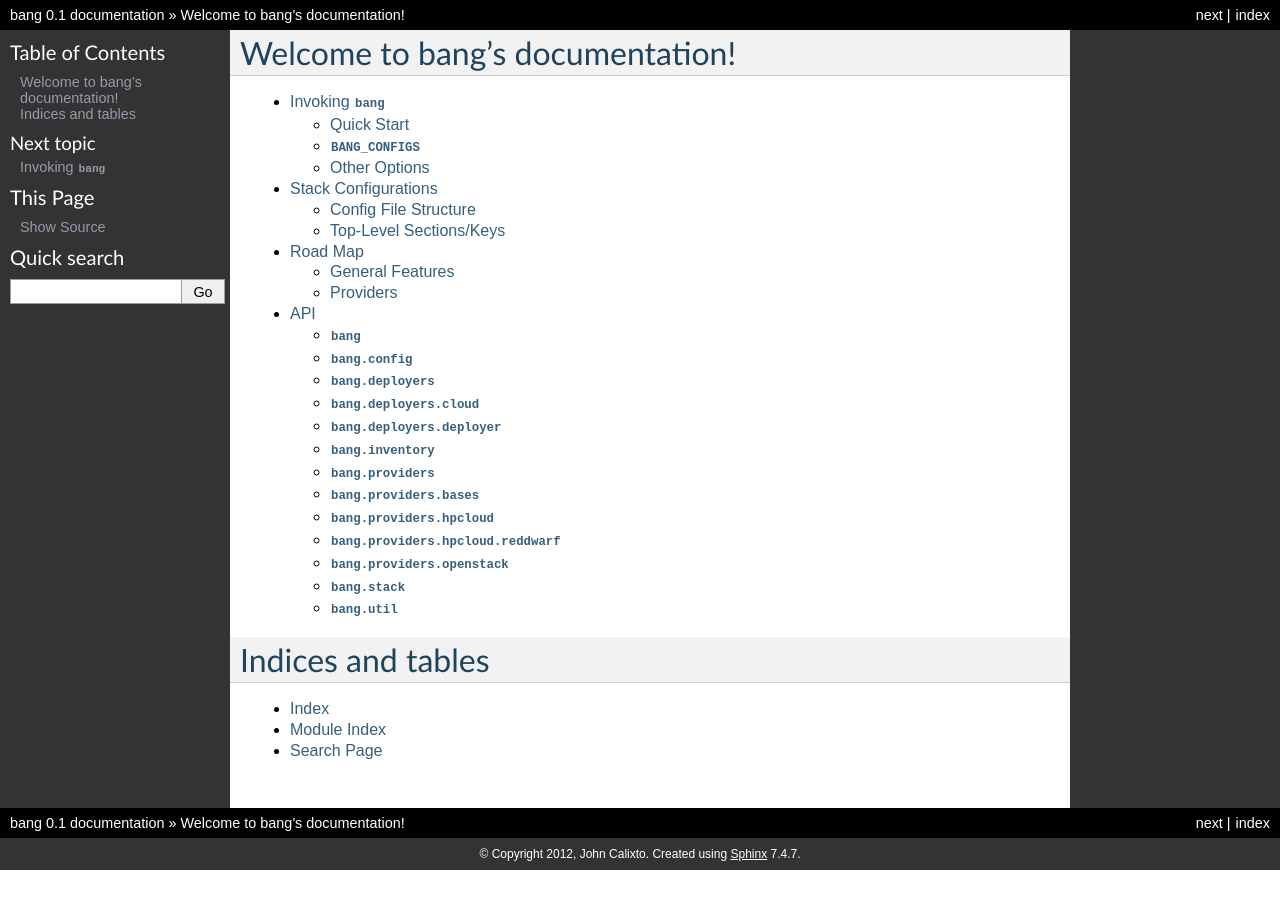
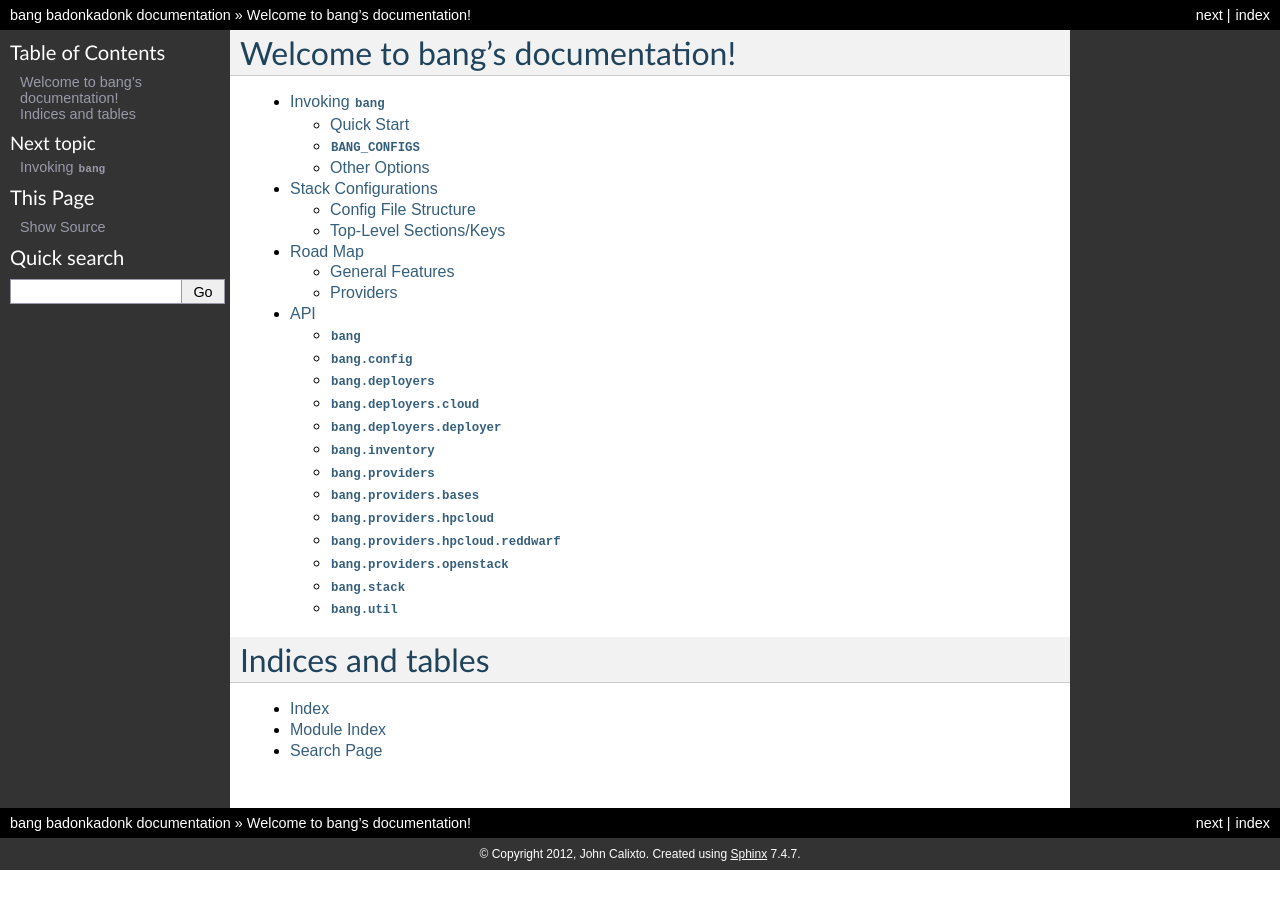
Before and after one commit to fr33jc/bang, a Sphinx documentation site: the page built from doc/index.txt, in a window 1280 px wide. Built offline with Sphinx 7.4.7, drawn with Linux system fonts in a browser that asks for light colours.

Commit message:
Use shared source for bang version

```diff
--- a/doc/conf.py
+++ b/doc/conf.py
@@ -59,9 +59,10 @@ copyright = u'2012, John Calixto'
 # built documents.
 #
 # The short X.Y version.
-version = '0.1'
+from bang import VERSION
+version = VERSION
 # The full version, including alpha/beta/rc tags.
-release = '0.1'
+release = VERSION
 
 # The language for content autogenerated by Sphinx. Refer to documentation
 # for a list of supported languages.
--- a/setup.py
+++ b/setup.py
@@ -1,5 +1,6 @@
 #!/usr/bin/env python
 from setuptools import setup, find_packages
+from bang import VERSION
 import os.path
 
 
@@ -11,7 +12,7 @@ reqs.append('distribute')
 
 setup(
         name='bang',
-        version='0.1',
+        version=VERSION,
         author='fr33jc',
         author_email='fr33jc@gmail.com',
         packages=find_packages(exclude=['tests']),
```
